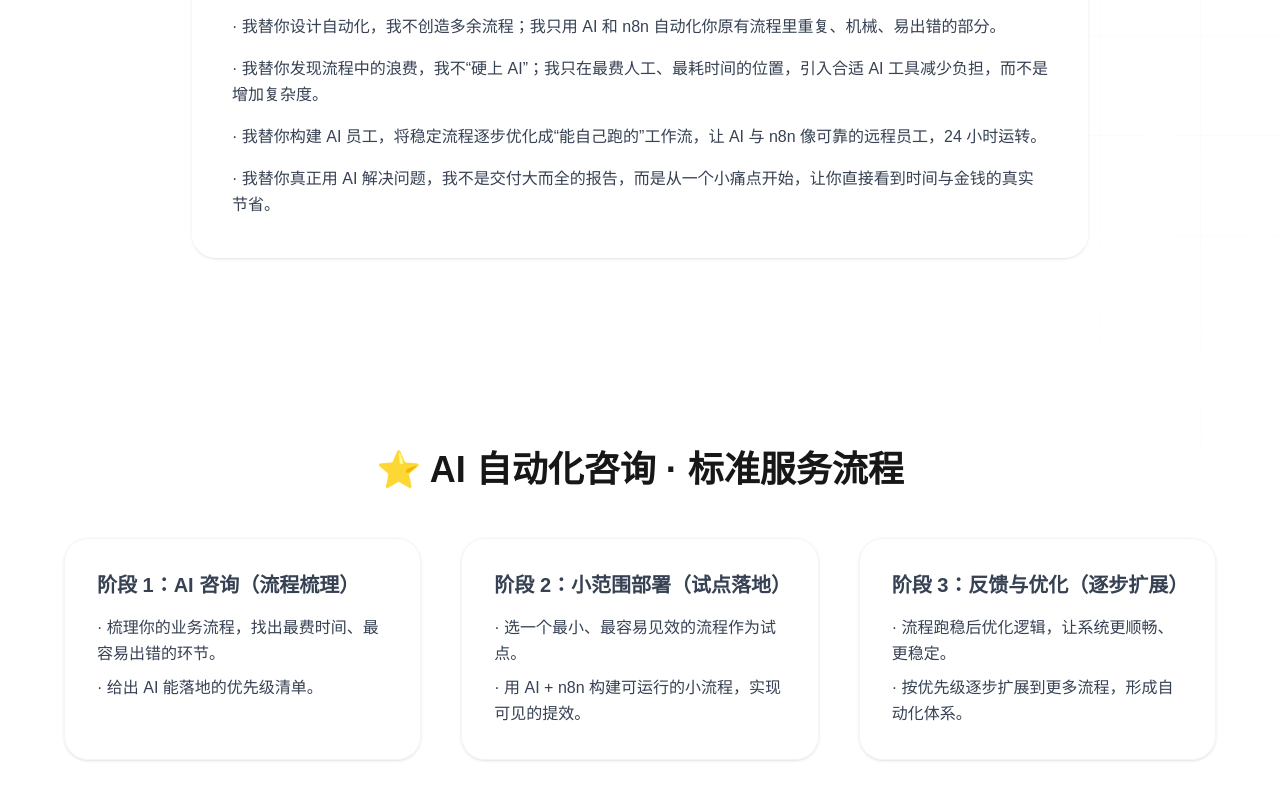
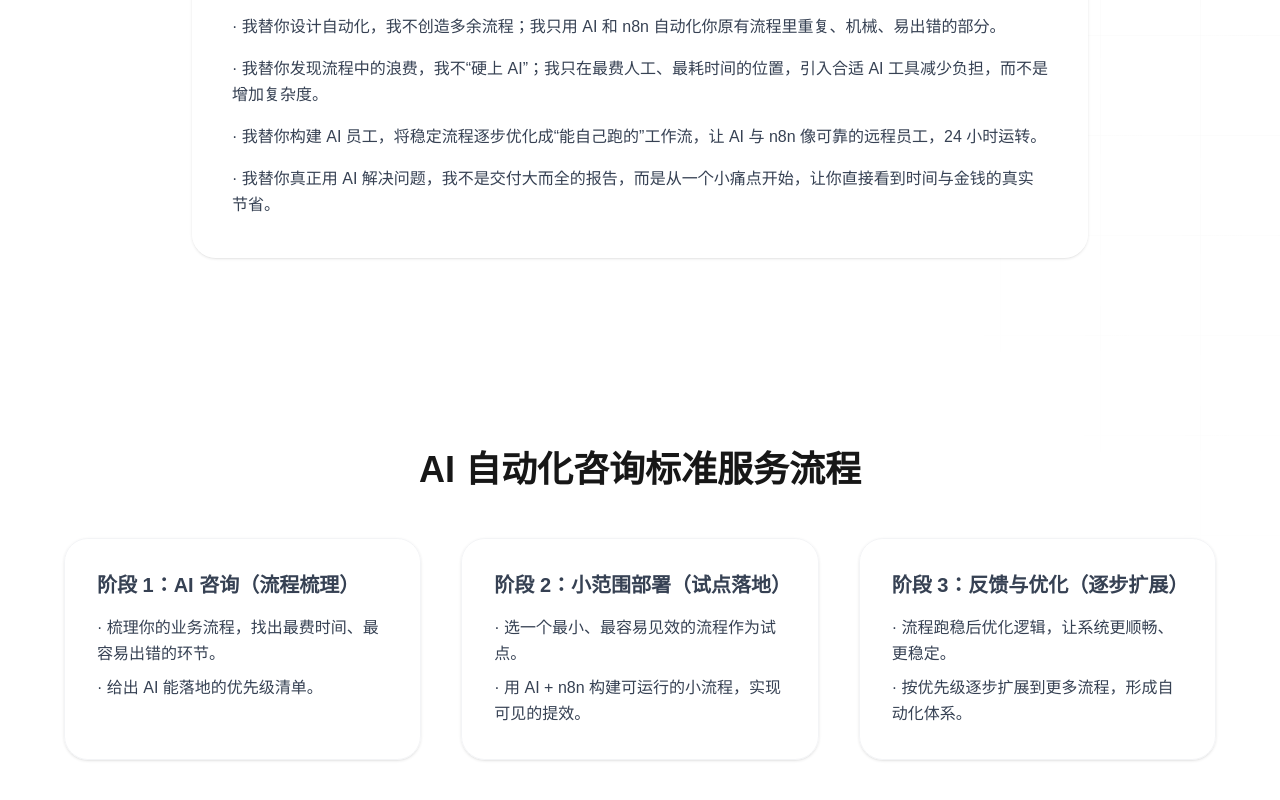
Before and after one commit to LEO-JIM/shangqunai, a Next.js app: page / in a window 1280 px wide. Shown: the part 2465-3265 px from the top of the page. Built offline with nearby package versions, Linux system fonts and the light colour scheme.

Commit message:
Update BusinessProcess.tsx

```diff
--- a/components/BusinessProcess.tsx
+++ b/components/BusinessProcess.tsx
@@ -30,7 +30,7 @@ const BusinessProcess: React.FC = () => {
   return (
     <section className="w-full py-24 px-6 md:px-8">
       <h2 className="text-3xl md:text-4xl font-bold text-center mb-12">
-        ⭐ AI 自动化咨询 · 标准服务流程
+        AI 自动化咨询标准服务流程
       </h2>
 
       <div className="max-w-6xl mx-auto grid grid-cols-1 md:grid-cols-3 gap-10">
```
